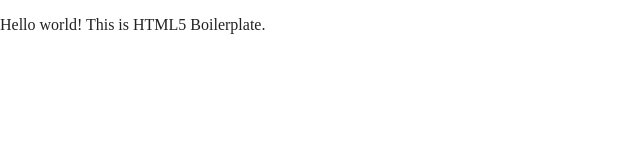
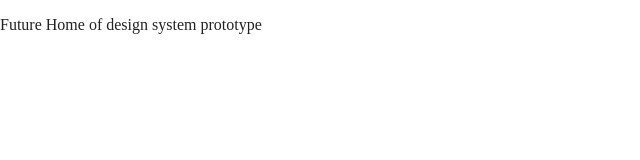
Before and after one commit to cassandrakalev/pcdd-0315-sp21, a website built with Parcel: page index.html in a window 1280 px wide. Shown: the full height of the page, 0-640 px from the left. Built offline with nearby package versions, Linux system fonts and the light colour scheme.

Commit message:
Updated index.html

```diff
--- a/index.html
+++ b/index.html
@@ -25,7 +25,7 @@
 <body>
 
   <!-- Add your site or application content here -->
-  <p>Hello world! This is HTML5 Boilerplate.</p>
+  <p>Future Home of design system prototype</p>
   <script src="js/vendor/modernizr-3.11.2.min.js"></script>
   <script src="js/plugins.js"></script>
   <script src="js/main.js"></script>
```
